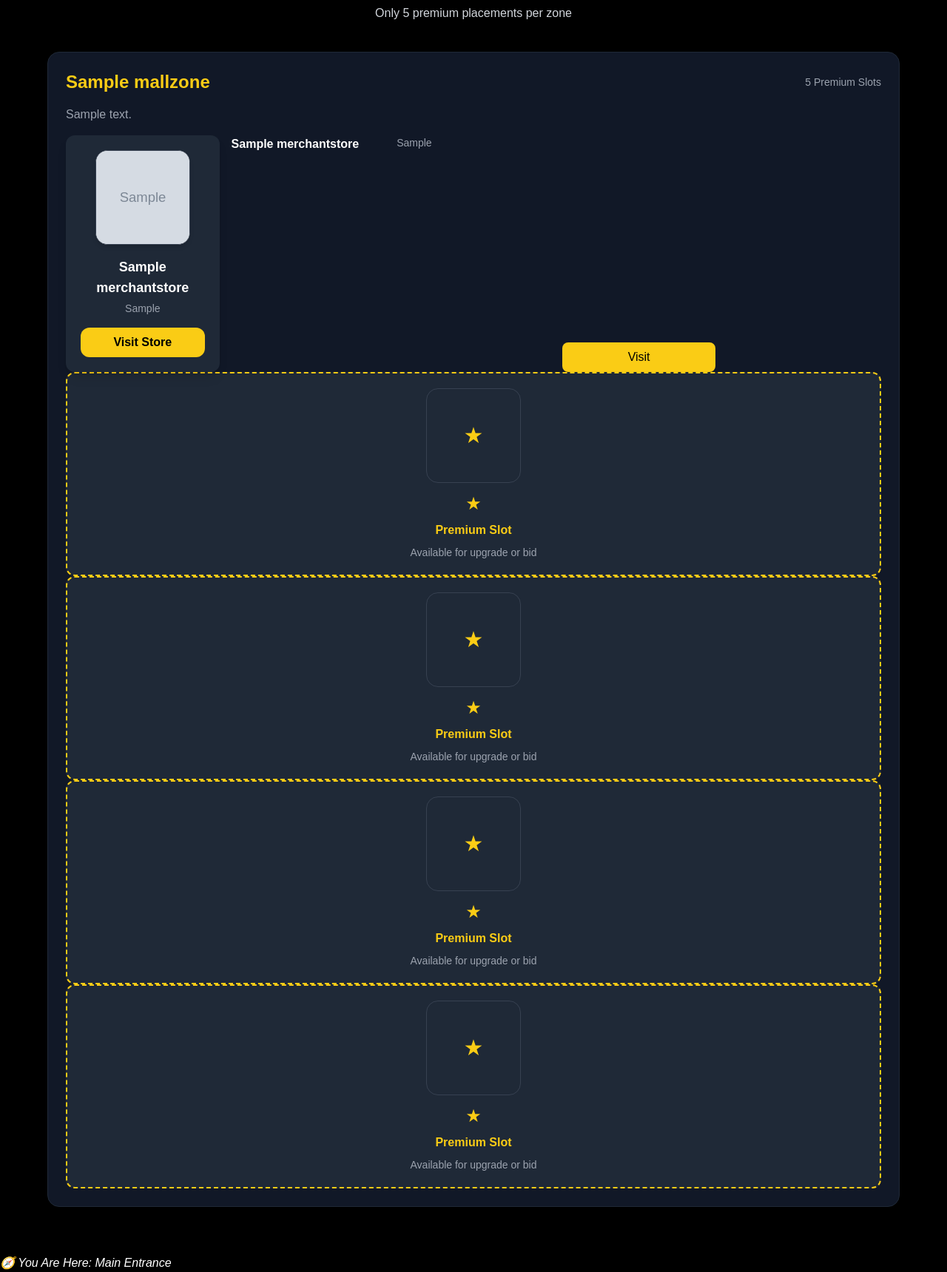
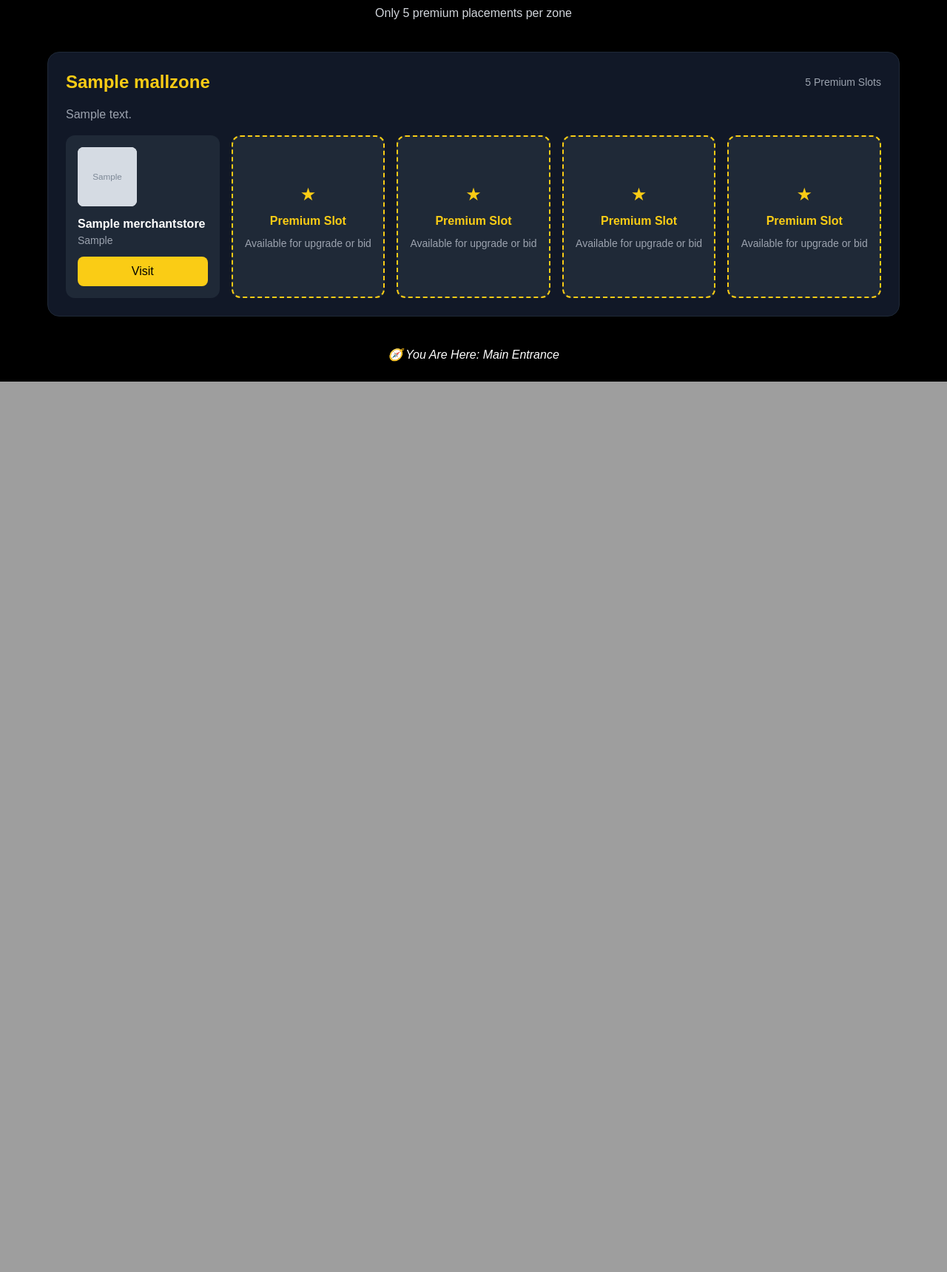
Before and after one commit to majicmall/majicmall, a Django app: page /directory/ in a window 1280 px wide. Shown: the part 1038-2758 px from the top of the page at 74% size. After the commit the page ends 1554 px from the top, so only its background shows below. Run offline with Django 5.2, Linux system fonts and the light colour scheme; tables that the repository leaves empty hold one stand-in row (values such as "Sample post"); grey boxes marked "Sample" are stand-in pictures; some libraries are stand-ins or nearby versions.

Commit message:
Restore original zone directory layout

```diff
--- a/core/templates/mall/directory.html
+++ b/core/templates/mall/directory.html
@@ -75,32 +75,17 @@
 
             <!-- STORES -->
             {% for store in section.stores %}
-  <div class="bg-gray-800 rounded-xl p-5 flex flex-col items-center text-center shadow-lg hover:scale-105 transition">
+              <div class="bg-gray-800 rounded-xl p-4 flex flex-col">
 
-    <!-- BIGGER LOGO -->
+                <!-- LOGO -->
                 {% if store.logo %}
                   <img src="{{ store.logo.url }}"
-           class="h-32 w-32 object-cover rounded-2xl mb-4 bg-white border border-gray-700 shadow-md">
+                       class="h-20 w-20 object-cover rounded-lg mb-3 bg-white">
                 {% else %}
-      <div class="h-32 w-32 bg-gray-700 rounded-2xl mb-4 flex items-center justify-center text-3xl">
+                  <div class="h-20 w-20 bg-gray-700 rounded-lg mb-3 flex items-center justify-center">
                     🏬
                   </div>
                 {% endif %}
-
-    <div class="text-white font-bold text-lg">{{ store.store_name }}</div>
-
-    {% if store.slogan %}
-      <div class="text-sm text-gray-400 mt-1">{{ store.slogan }}</div>
-    {% endif %}
-
-    <div class="mt-4 w-full">
-      <a href="{% url 'storefront' store.slug %}"
-         class="block w-full px-4 py-2 bg-yellow-400 text-black rounded-xl font-semibold hover:opacity-90">
-        Visit Store
-      </a>
-    </div>
-
-  </div>
 
                 <div class="text-white font-bold">{{ store.store_name }}</div>
 
@@ -119,11 +104,7 @@
 
             <!-- EMPTY PREMIUM SLOTS -->
             {% for _ in section.empty_slots %}
-              <div class="bg-gray-800 border-2 border-dashed border-yellow-400 rounded-xl p-5 flex flex-col justify-center items-center text-center">
-
-  <div class="h-32 w-32 flex items-center justify-center text-yellow-400 text-3xl mb-3 border border-gray-700 rounded-2xl">
-    ★
-  </div>
+              <div class="bg-gray-800 border-2 border-dashed border-yellow-400 rounded-xl p-4 flex flex-col justify-center items-center text-center">
 
                 <div class="text-yellow-400 text-2xl mb-2">★</div>
 
```
Lines whose indentation alone changed are shown as unchanged.
